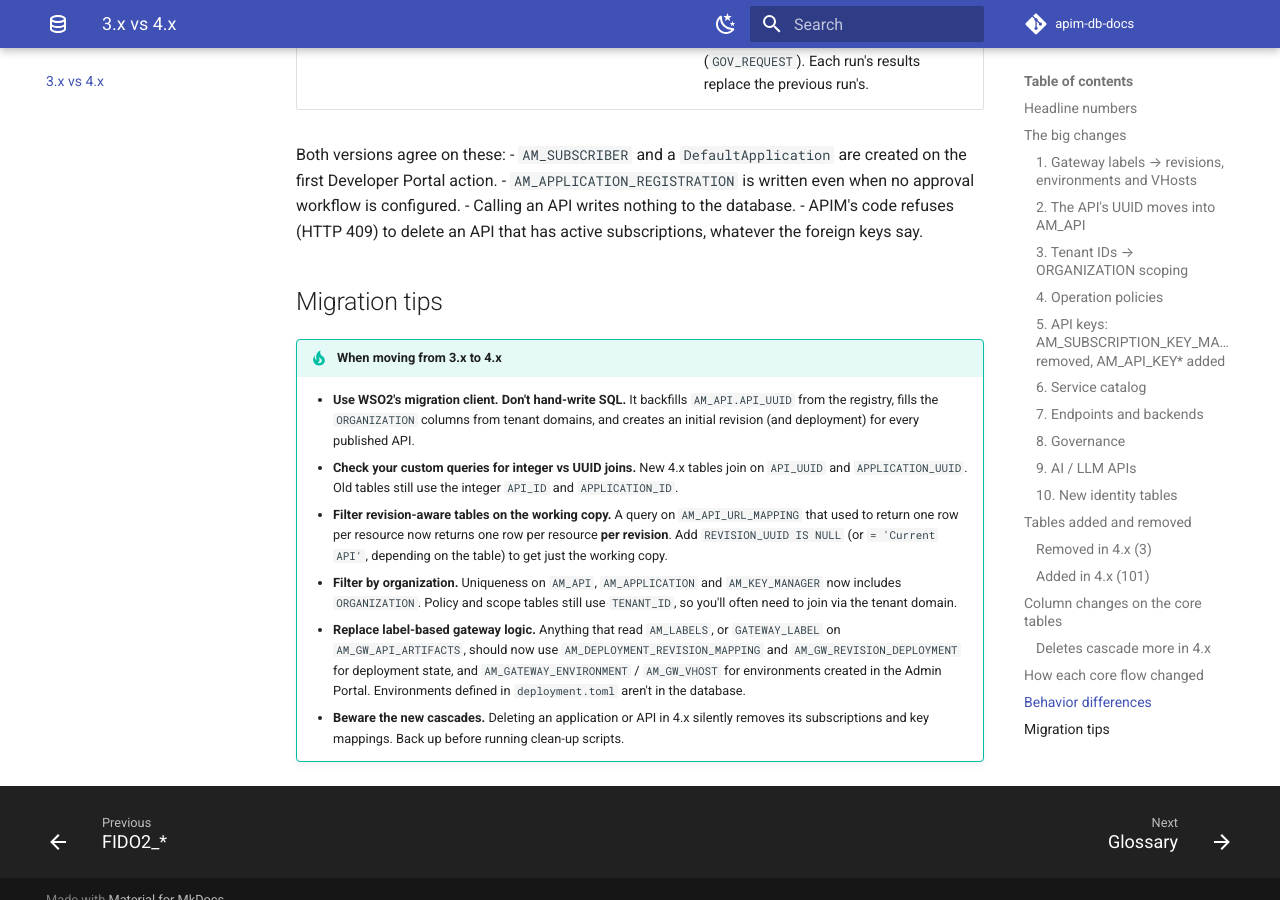
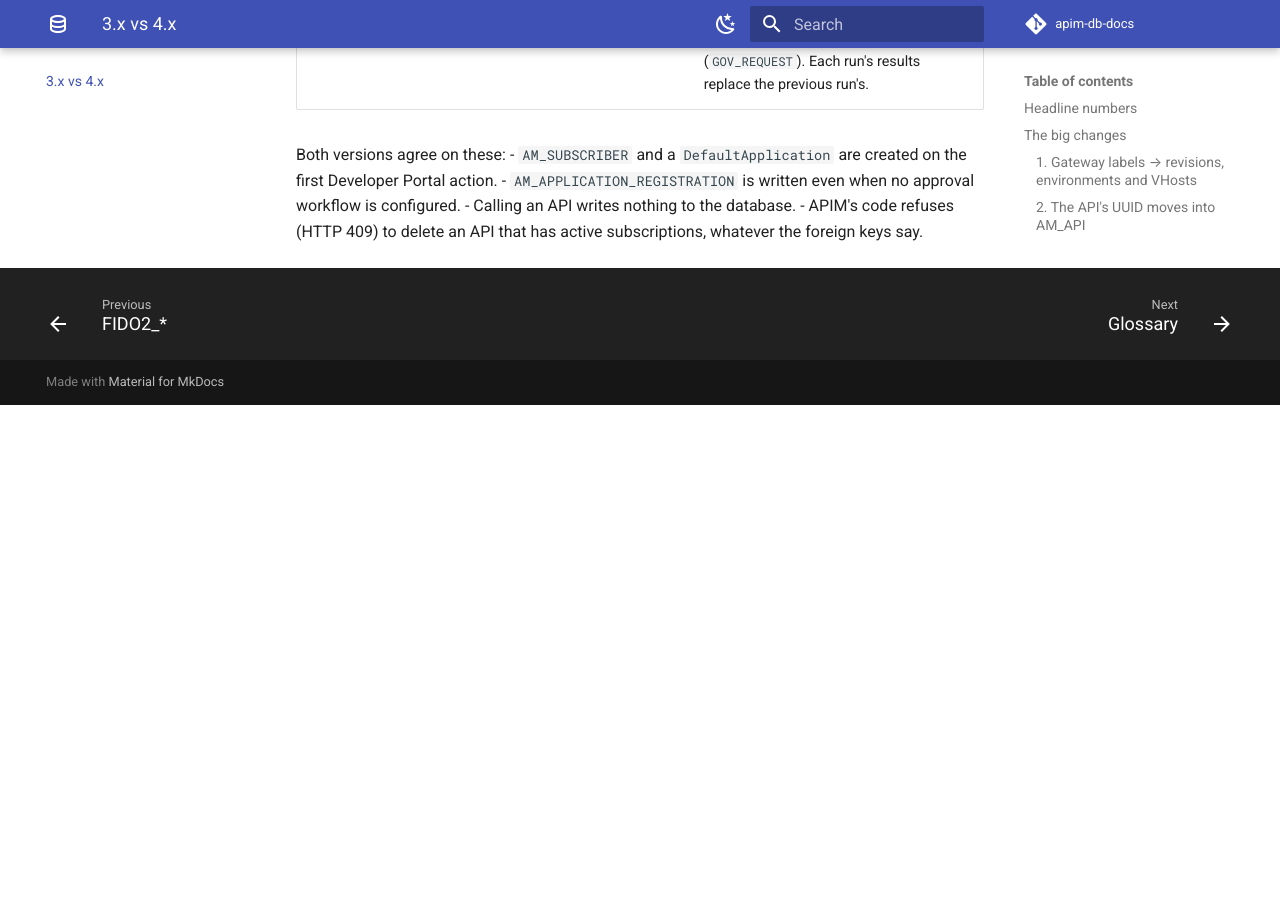
Before and after one commit to SaviNimz/apim-db-docs, an MkDocs documentation site: the page built from docs/comparison.md, in a window 1280 px wide and 900 px high, scrolled down 16403 px. Built offline with MkDocs 1.6.1 and Material for MkDocs 9.7.7, drawn with Linux system fonts in a browser that asks for light colours; comment, search, counter and statistics services are not loaded; after the commit the page ends 16808 px from its top, so only the background shows below that.

Commit message:
Remove migration tips from comparison documentation
Removed migration tips section for version 4.x.

```diff
--- a/docs/comparison.md
+++ b/docs/comparison.md
@@ -344,13 +344,3 @@
 - `AM_APPLICATION_REGISTRATION` is written even when no approval workflow is configured.
 - Calling an API writes nothing to the database.
 - APIM's code refuses (HTTP 409) to delete an API that has active subscriptions, whatever the foreign keys say.
-
-## Migration tips
-
-!!! tip "When moving from 3.x to 4.x"
-    - **Use WSO2's migration client. Don't hand-write SQL.** It backfills `AM_API.API_UUID` from the registry, fills the `ORGANIZATION` columns from tenant domains, and creates an initial revision (and deployment) for every published API.
-    - **Check your custom queries for integer vs UUID joins.** New 4.x tables join on `API_UUID` and `APPLICATION_UUID`. Old tables still use the integer `API_ID` and `APPLICATION_ID`.
-    - **Filter revision-aware tables on the working copy.** A query on `AM_API_URL_MAPPING` that used to return one row per resource now returns one row per resource **per revision**. Add `REVISION_UUID IS NULL` (or `= 'Current API'`, depending on the table) to get just the working copy.
-    - **Filter by organization.** Uniqueness on `AM_API`, `AM_APPLICATION` and `AM_KEY_MANAGER` now includes `ORGANIZATION`. Policy and scope tables still use `TENANT_ID`, so you'll often need to join via the tenant domain.
-    - **Replace label-based gateway logic.** Anything that read `AM_LABELS`, or `GATEWAY_LABEL` on `AM_GW_API_ARTIFACTS`, should now use `AM_DEPLOYMENT_REVISION_MAPPING` and `AM_GW_REVISION_DEPLOYMENT` for deployment state, and `AM_GATEWAY_ENVIRONMENT` / `AM_GW_VHOST` for environments created in the Admin Portal. Environments defined in `deployment.toml` aren't in the database.
-    - **Beware the new cascades.** Deleting an application or API in 4.x silently removes its subscriptions and key mappings. Back up before running clean-up scripts.
```
